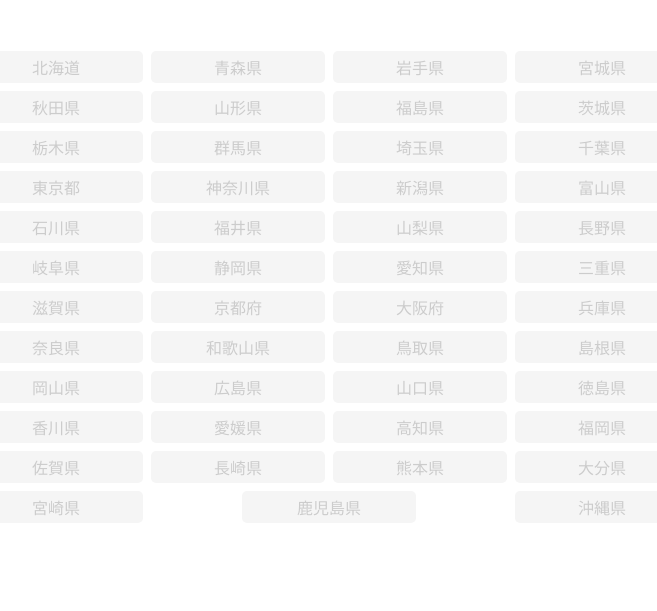
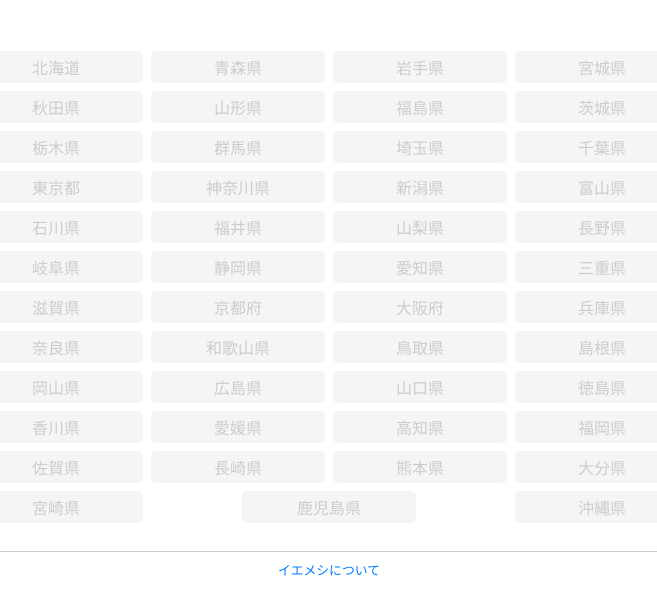
Before and after one commit to iemeshi/iemeshi.jp, a React (Create React App) app: page /#/ in a window 1280 px wide. Shown: the part 705-1316 px from the top of the page, without its empty margins (311-968 px from the left). Before the commit the page ends 1240 px from the top, so only its background shows below. Built offline with nearby package versions, Linux system fonts and the light colour scheme; no server answers; a web font is replaced by a local one.

Commit message:
some fix

```diff
--- a/public/index.html
+++ b/public/index.html
@@ -2,6 +2,7 @@
 <html lang="ja">
   <head>
     <meta charset="utf-8" />
+    <link rel="stylesheet" href="./style.css">
     <link href="https://fonts.googleapis.com/earlyaccess/nicomoji.css" rel="stylesheet" />
     <link rel="icon" href="%PUBLIC_URL%/favicon.ico" />
     <meta name="viewport" content="width=device-width,initial-scale=1" />
@@ -28,5 +29,6 @@
   <body>
     <noscript>You need to enable JavaScript to run this app.</noscript>
     <div id="root"></div>
+    <div class="footer"><a href="about.html">イエメシについて</a></div>
   </body>
 </html>
--- /dev/null
+++ b/public/style.css
@@ -0,0 +1,53 @@
+*
+{
+  padding: 0;
+  margin: 0;
+  font-family: 'Hiragino Kaku Gothic Pro','ヒラギノ角ゴ Pro W3','メイリオ',Meiryo,'ＭＳ Ｐゴシック',sans-serif;
+  font-size: 16px;
+}
+
+img
+{
+  max-width: 100%;
+  height: auto;
+}
+
+a
+{
+  color: #007bff;
+  text-decoration: none;
+}
+
+html, body, #root
+{
+  width: 100%;
+  margin: 0;
+  padding: 0;
+}
+
+#root
+{
+  width: 720px;
+  max-width: calc(100% - 24px);
+  margin: 8px auto;
+}
+
+img
+{
+  max-width: 100%;
+}
+
+.footer
+{
+  width: 720px;
+  max-width: calc(100% - 24px);
+  text-align: center;
+  margin: 24px auto;
+  border-top: 1px solid #cccccc;
+  padding: 8px;
+}
+
+.footer a
+{
+  font-size: 0.8rem;
+}
--- a/src/Home.scss
+++ b/src/Home.scss
@@ -16,6 +16,10 @@
         vertical-align: middle;
         margin-right: 4px;
       }
+    }
+    h2
+    {
+      margin-top: 8px;
     }
   }
 
@@ -86,19 +90,19 @@
 
   .geolonia-svg-map .prefecture
   {
-    fill: rgba(0, 0, 0, 0.6);
+    fill: transparent;
     stroke: #ffffff;
   }
 
   .geolonia-svg-map .prefecture.active
   {
-    fill: transparent;
+    fill: rgba(255, 0, 0, 0.4);
     cursor: pointer;
   }
 
   .geolonia-svg-map .prefecture.active:hover
   {
-    fill: rgba(255, 0, 0, 0.4);
+    fill: rgba(255, 0, 0, 0.6);
   }
 
   .geolonia-svg-map .boundary-line
--- a/src/Home.tsx
+++ b/src/Home.tsx
@@ -86,6 +86,7 @@ const Content = () => {
       <div className="map-container">
         <div className="branding">
           <h1 className="iemeshi"><img src={logo} alt=""/>イエメシ</h1>
+          <h2>テイクアウトができるお店</h2>
         </div>
         <div className="svg-map"></div>
       </div>
--- a/src/Pref.scss
+++ b/src/Pref.scss
@@ -58,6 +58,7 @@
         color: #ffffff;
         border: none;
         border-radius: 5px;
+        cursor: pointer;
       }
     }
   }
--- a/src/index.scss
+++ b/src/index.scss
@@ -1,48 +1,9 @@
-*
-{
-  padding: 0;
-  margin: 0;
-  font-family: 'Hiragino Kaku Gothic Pro','ヒラギノ角ゴ Pro W3','メイリオ',Meiryo,'ＭＳ Ｐゴシック',sans-serif;
-  font-size: 16px;
-}
-
-img
-{
-  max-width: 100%;
-  height: auto;
-}
-
-a
-{
-  color: #007bff;
-  text-decoration: none;
-}
-
-html, body, #root
-{
-  width: 100%;
-  margin: 0;
-  padding: 0;
-}
-
-#root
-{
-  width: 720px;
-  max-width: calc(100% - 24px);
-  margin: 8px auto;
-}
-
 .geolonia-svg-map
 {
   width: 100%;
   height: auto;
 }
 
-img
-{
-  max-width: 100%;
-}
-
 .iemeshi
 {
   font-family: "Nico Moji";
```
Also changed, not shown: public/about.html (added).
